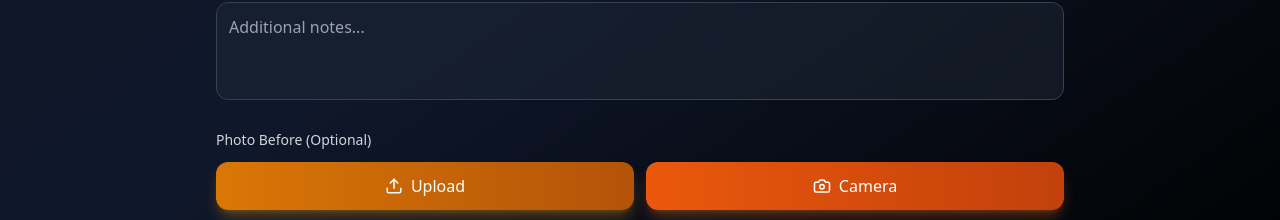
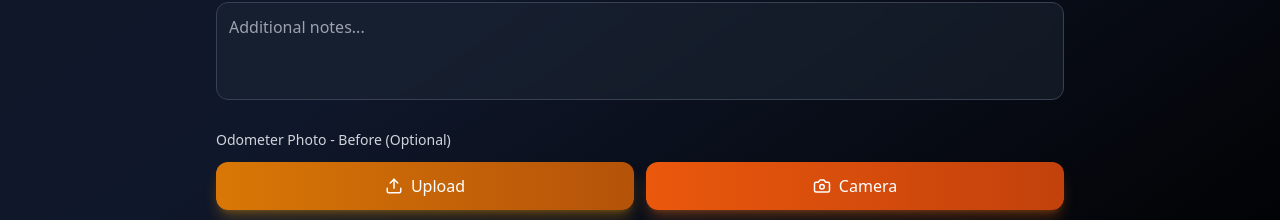
Before and after one commit to Vonamto/machinery-maintenance, a React (Vite) app in the folder frontend/: page /requests/grease-oil/form in a window 1280 px wide. Shown: the part 563-783 px from the top of the page. Built offline with nearby package versions, Linux system fonts and the light colour scheme; no server answers; sample sign-in values are in the browser's storage.

Commit message:
Update Form.jsx change text

```diff
--- a/frontend/src/pages/Requests/GreaseOil/Form.jsx
+++ b/frontend/src/pages/Requests/GreaseOil/Form.jsx
@@ -8,7 +8,7 @@ import { useCache } from "../../../context/CacheContext"; // Adjusted path
 import { fetchWithAuth } from "../../../api/api"; // Adjusted path
 
 export default function GreaseOilForm() {
-  const { user } = useAuth(); // User info is still needed for potential 'Performed By' default or context
+  const { user } = useAuth();
   const navigate = useNavigate();
   const cache = useCache();
   const todayDate = new Date().toISOString().split("T")[0]; // Auto-fill date
@@ -21,7 +21,7 @@ export default function GreaseOilForm() {
     Driver: "",
     "Request Type": "", // New field
     Comments: "",
-    "Photo Before": "", // Renamed field
+    "Photo Before": "", // Renamed field (internal)
   });
 
   // State for dynamic dropdown options
@@ -92,7 +92,7 @@ export default function GreaseOilForm() {
     setForm((p) => ({ ...p, [name]: value }));
   };
 
-  // Handle file uploads (Photo Before)
+  // Handle file uploads (Photo Before -> Odometer Photo - Before)
   const handleFile = (file, field) => {
     if (!file) return;
     const reader = new FileReader();
@@ -250,9 +250,9 @@ export default function GreaseOilForm() {
             />
           </div>
 
-          {/* Photo Before Upload */}
+          {/* Photo Before Upload -> Odometer Photo - Before (Optional) */}
           <div className="group">
-            <label className="block text-sm font-medium text-gray-300 mb-3">Photo Before (Optional)</label>
+            <label className="block text-sm font-medium text-gray-300 mb-3">Odometer Photo - Before (Optional)</label>
             <div className="flex gap-3">
               <label className="flex-1 flex items-center justify-center gap-2 cursor-pointer bg-gradient-to-r from-amber-600 to-amber-700 hover:from-amber-700 hover:to-amber-800 text-white px-4 py-3 rounded-xl transition-all shadow-lg shadow-amber-500/30 hover:shadow-amber-500/50"> {/* Changed button color */}
                 <Upload size={18} />
@@ -269,7 +269,7 @@ export default function GreaseOilForm() {
               <div className="mt-4 p-2 bg-gray-800/30 rounded-xl border border-gray-700">
                 <img
                   src={form["Photo Before"]}
-                  alt="Photo Before Preview"
+                  alt="Odometer Photo - Before Preview"
                   className="max-h-64 mx-auto rounded-lg object-contain"
                 />
               </div>
```
